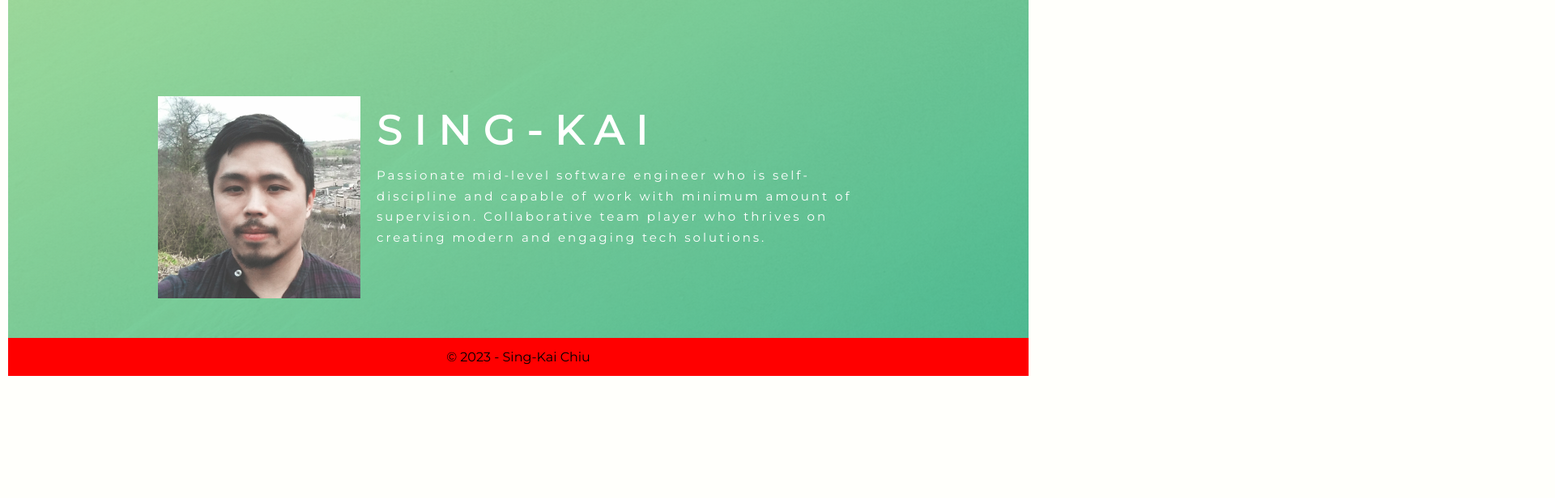
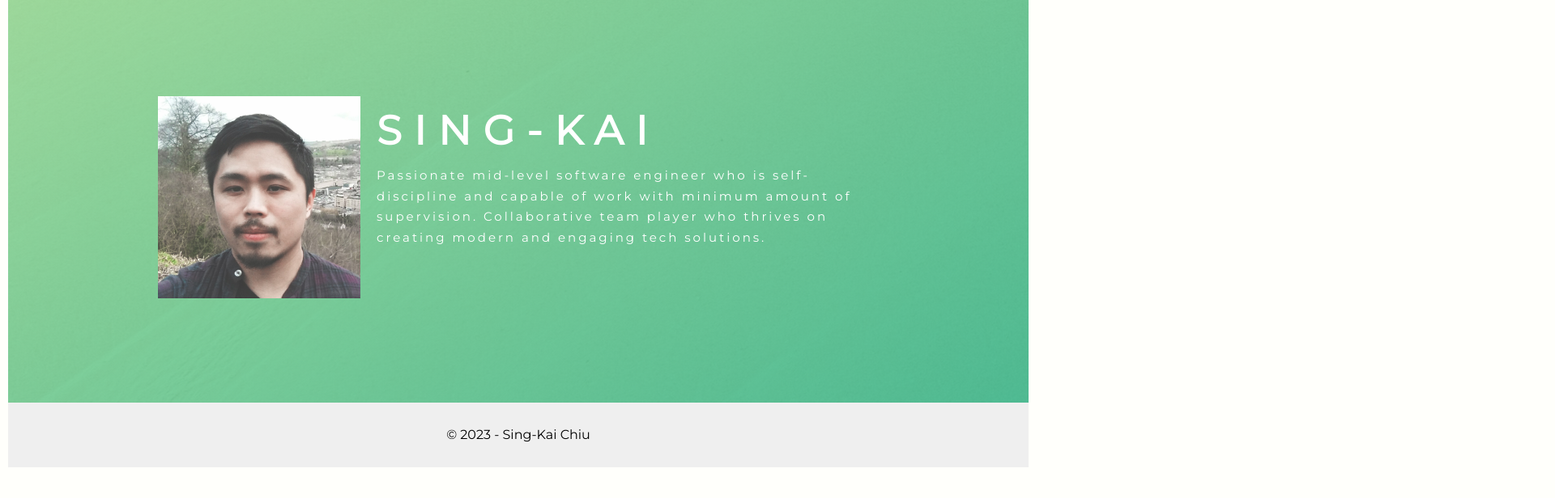
Before and after one commit to Sing-Kai/profile-page, a Next.js app in the folder profile-page-app/: page / in a window 1280 px wide. Shown: the part 232-848 px from the top of the page at 81% size, 1920 px wide, since content can reach past the window. Before the commit the page ends 800 px from the top, so only its background shows below. Built offline with nearby package versions, Linux system fonts and the light colour scheme.

Commit message:
fixed styled components loading issue

```diff
--- a/profile-page-app/pages/_app.tsx
+++ b/profile-page-app/pages/_app.tsx
@@ -33,7 +33,7 @@
 }
 
 const Header = styled.div`
-  height: 80vh;
+  height: 90vh;
   background-image: linear-gradient(
     to right bottom,
     rgba(126, 213, 111, 0.7),
--- a/profile-page-app/pages/_document.tsx
+++ b/profile-page-app/pages/_document.tsx
@@ -1,13 +1,30 @@
-import { Html, Head, Main, NextScript } from 'next/document'
+import Document from 'next/document'
+import { ServerStyleSheet } from 'styled-components'
 
-export default function Document() {
-  return (
-    <Html lang="en">
-      <Head />
-      <body>
-        <Main />
-        <NextScript />
-      </body>
-    </Html>
-  )
+export default class MyDocument extends Document {
+  static async getInitialProps(ctx) {
+    const sheet = new ServerStyleSheet()
+    const originalRenderPage = ctx.renderPage
+
+    try {
+      ctx.renderPage = () =>
+        originalRenderPage({
+          enhanceApp: (App) => (props) =>
+            sheet.collectStyles(<App {...props} />),
+        })
+
+      const initialProps = await Document.getInitialProps(ctx)
+      return {
+        ...initialProps,
+        styles: (
+          <>
+            {initialProps.styles}
+            {sheet.getStyleElement()}
+          </>
+        ),
+      }
+    } finally {
+      sheet.seal()
+    }
+  }
 }
--- a/profile-page-app/src/components/Footer.tsx
+++ b/profile-page-app/src/components/Footer.tsx
@@ -5,30 +5,29 @@
   return (
     <FooterContainer>
         <FooterItem>
-              © {new Date().getFullYear()} - Sing-Kai Chiu
+          © {new Date().getFullYear()} - Sing-Kai Chiu
         </FooterItem>
     </FooterContainer>
   )
 }
 
 const FooterContainer = styled.div`
-  /* background: ${props => props.theme.colors.neutral}; */
-  background: red;
-  /* padding: 20px 10px 20px 10px; */
-  display: block;
+  background: ${props => props.theme.colors.neutral};
+  display: flex;
   position: relative;
   bottom: 0;
   width: 100%;
-  height: auto;
-  border-top: purple;
-  border-width: 1px;
+  height: 10vh;
+  justify-content: center;
+  align-items: center;
 `;
 
 const FooterItem = styled.div`
   /* background: ${props => props.theme.colors.neutral}; */
-  background: red;
-  padding: 10px;
-  text-align: center;
+  /* background: black; */
+  /* padding: 10px; */
+  /* text-align: center;
+  vertical-align: middle; */
 `;
 
 export default Footer;
--- a/profile-page-app/src/components/Nav.tsx
+++ b/profile-page-app/src/components/Nav.tsx
@@ -3,7 +3,6 @@
 import { FontAwesomeIcon } from '@fortawesome/react-fontawesome'
 import { faHouse} from '@fortawesome/free-solid-svg-icons'
 import {faLinkedin, faGithub} from '@fortawesome/free-brands-svg-icons'
-// import blanket from '../../src/images/blanket.jpg'
 import blanket from '../../src/images/pink.jpg'
 import Image from 'next/image'
 
@@ -55,7 +54,7 @@
 const ImageContainer = styled.div`
   opacity: 0.1;
   width: 100%;
-  position: fixed;
+  position: absolute;
   margin: auto;
   z-index: -1;
 `
```
